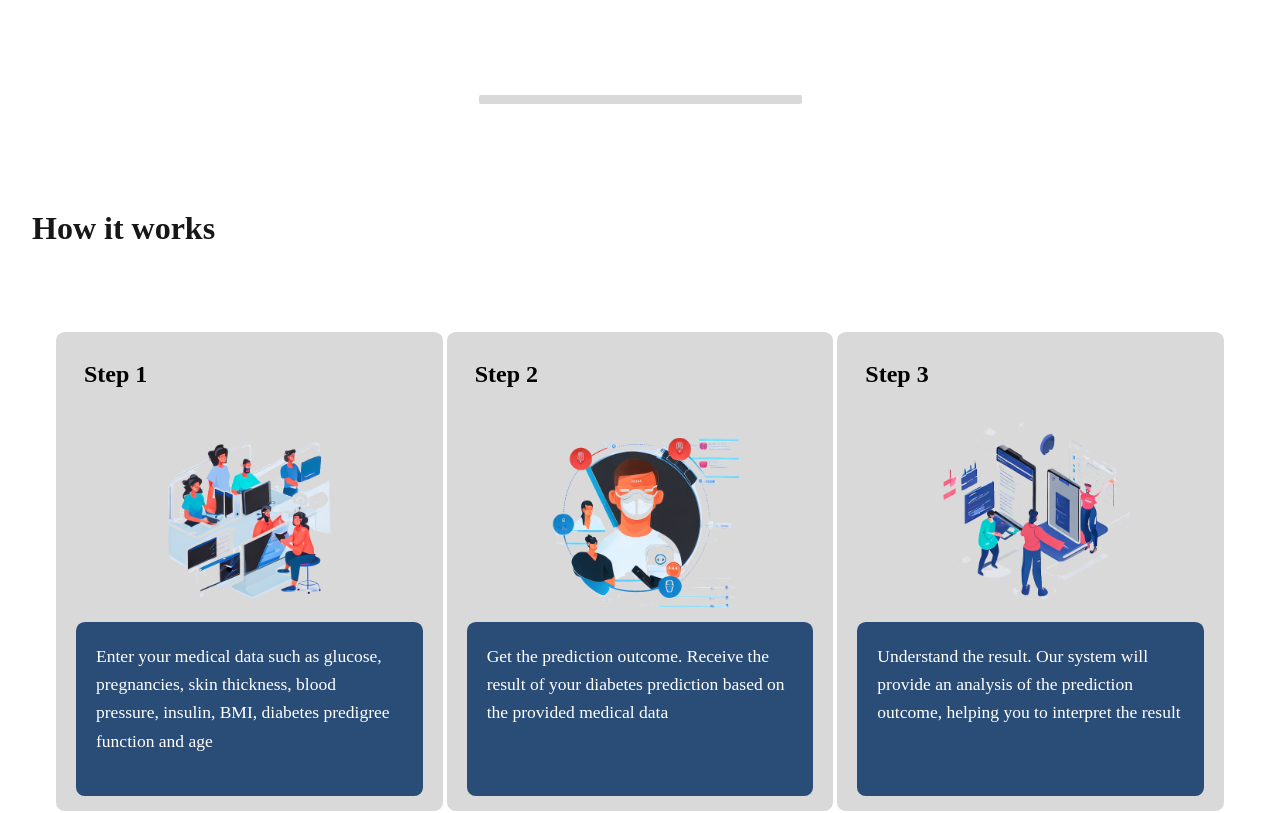
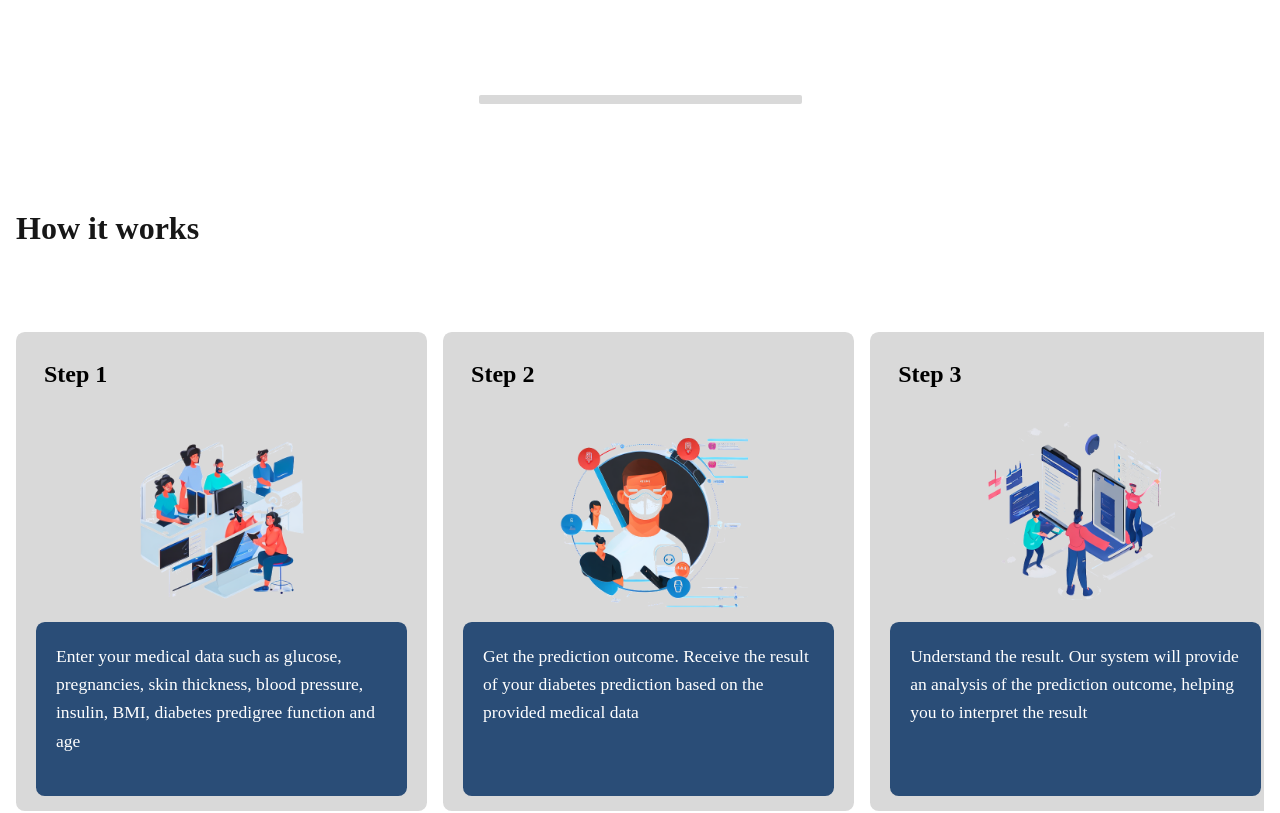
Before and after one commit to kollie-coder/diabetes-prediction-software, a React (Vite) app: page / in a window 1280 px wide. Shown: the part 680-1493 px from the top of the page. Built offline with nearby package versions, Linux system fonts and the light colour scheme.

Commit message:
15th commit

```diff
--- a/package.json
+++ b/package.json
@@ -13,11 +13,14 @@
     "@chakra-ui/react": "^2.8.2",
     "@emotion/react": "^11.11.3",
     "@emotion/styled": "^11.11.0",
+    "axios": "^1.6.7",
     "framer-motion": "^11.0.3",
     "react": "^18.2.0",
     "react-dom": "^18.2.0",
     "react-icons": "^5.0.1",
-    "react-router-dom": "^6.22.0"
+    "react-router-dom": "^6.22.0",
+    "react-slick": "^0.30.2",
+    "slick-carousel": "^1.8.1"
   },
   "devDependencies": {
     "@types/react": "^18.2.55",
--- a/src/components/Guide/Guide.jsx
+++ b/src/components/Guide/Guide.jsx
@@ -5,36 +5,19 @@ import Guides from './Guides'
 const Guide = () => {
   return (
     <>
-     <Box my={5} px={4}>
+     <Box my={5}>
 
 <Text color='#171717' fontSize='32px' fontFamily='Source Sans Pro'
   fontWeight={700} lineHeight='48px' py={{base:10, md:20}} mt={{base:20,md:0}}>
   How it works
 </Text>
 
-<Box>
+<Flex gap={4} flexDirection={"row"}>
 
-  <Grid
-    templateColumns={{
-
-      sm: "repeat(1, 1fr)",
-      md: "repeat(2, 1fr)",
-      lg: "repeat(3, 1fr)",
-      xl: "repeat(3, 1fr)",
-    }}
-    gap={1}
-    columnGap={1}
-    alignItems={"center"}
-    justifyItems={"center"}
-    mx="auto" // Center the grid horizontally
-    maxWidth="1200px" // Set max width for responsiveness
-    px={4} // Add horizontal padding
-  >
     <Guides />
 
-  </Grid>
 
-</Box>
+</Flex>
 
 </Box>
 
--- a/src/components/Guide/Guides.jsx
+++ b/src/components/Guide/Guides.jsx
@@ -7,16 +7,16 @@ import Guide3 from "../../assets/guide3.png";
 const Guides = () => {
   return (
     <>
-     <GridItem
-        overflow={"hidden"}
+    <Flex gap={4} overflowX="auto" sx={{ '&::-webkit-scrollbar': { display: 'none' } }}>
+
+<Box
   backgroundColor={"#D9D9D9"}
   borderRadius={"8.77px"}
-        width={"100%"} // Set width to 100%
+  width={"412.33px"} // Set width to 412.33px
   height={"479px"}
   mb={4} // Add margin bottom for spacing
 >
   <Box px={5}>
-
     <Text
       color='#000000'
       fontSize='24px'
@@ -28,17 +28,15 @@ const Guides = () => {
     >
       Step 1
     </Text>
-
     <Box display={"flex"} flexDirection={"column"} alignItems={"center"}>
       <Image src={Guide1} alt='guide1' w={"198.27px"} h={"198.27px"} objectFit={"cover"} pt={3} />
     </Box>
-
     <Box
-      padding={["3", "4", "5"]} // Adjust padding for different screen sizes
-      mt={["1", "2"]} // Adjust margin top for different screen sizes
+      padding={5}
+      mt={2}
       borderRadius={"8.77px"}
       backgroundColor={"#2A4D77"}
-      width={"100%"} // Set width to 100% to ensure it spans the entire grid item
+      width={"371.09px"}
       height={"173.7px"}
     >
       <Text
@@ -48,22 +46,19 @@ const Guides = () => {
         lineHeight={['22px', '24px', '28.07px']} // Adjust line height for different screen sizes
         fontWeight={400}
       >
-    Enter your medical data such as glucose, pregnancies, skin thickness,
-    blood pressure, insulin, BMI, diabetes predigree function and age
+        Enter your medical data such as glucose, pregnancies, skin thickness, blood pressure, insulin, BMI, diabetes predigree function and age
       </Text>
     </Box>
-
   </Box>
-
-      </GridItem>
+</Box>
 
 
 
-      <GridItem
-        overflow={"hidden"}
+      <Box
+
        backgroundColor={"#D9D9D9"}
        borderRadius={"8.77px"}
-        width={"100%"} // Set width to 100%
+       width={"412.33px"} // Set width to 412.33px
        height={"479px"}
        mb={4} // Add margin bottom for spacing
       >
@@ -86,11 +81,11 @@ const Guides = () => {
 
 
     <Box
-      padding={["3", "4", "5"]} // Adjust padding for different screen sizes
-      mt={["1", "2"]} // Adjust margin top for different screen sizes
+      padding={5}
+      mt={2}
       borderRadius={"8.77px"}
       backgroundColor={"#2A4D77"}
-      width={"100%"} // Set width to 100% to ensure it spans the entire grid item
+      width={"371.09px"}
       height={"173.7px"}
     >
       <Text
@@ -107,14 +102,14 @@ const Guides = () => {
 
      </Box>
 
-    </GridItem>
+    </Box>
 
 
-    <GridItem
-        overflow={"hidden"}
+    <Box
+
         backgroundColor={"#D9D9D9"}
         borderRadius={"8.77px"}
-        width={"100%"} // Set width to 100%
+        width={"412.33px"} // Set width to 412.33px
         height={"479px"}
         mb={4} // Add margin bottom for spacing
       >
@@ -138,11 +133,11 @@ const Guides = () => {
 
 
            <Box
-      padding={["3", "4", "5"]} // Adjust padding for different screen sizes
-      mt={["1", "2"]} // Adjust margin top for different screen sizes
+      padding={5}
+      mt={2}
       borderRadius={"8.77px"}
       backgroundColor={"#2A4D77"}
-      width={"100%"} // Set width to 100% to ensure it spans the entire grid item
+      width={"371.09px"}
       height={"173.7px"}
     >
       <Text
@@ -160,7 +155,10 @@ const Guides = () => {
 
      </Box>
 
-    </GridItem>
+    </Box>
+
+    </Flex>
+
 
 
     </>
--- a/src/pages/Predict/Predict.jsx
+++ b/src/pages/Predict/Predict.jsx
@@ -1,99 +1,163 @@
-import { Box, Button, Container, Flex, FormControl, FormLabel, HStack, Heading, Input, Stack } from '@chakra-ui/react'
-import React from 'react'
+import {
+  Box,
+  Button,
+  Container,
+  Flex,
+  FormControl,
+  FormLabel,
+  HStack,
+  Heading,
+  Input,
+  Stack,
+  Alert,
+  AlertIcon,
+} from '@chakra-ui/react';
+import { useState } from 'react';
+import axios from 'axios';
 
 const Predict = () => {
+  const [errorMessage, setErrorMessage] = useState('');
+
+  const handleSubmit = async () => {
+    // Get input values
+    const pregnancies = parseFloat(document.getElementById('pregnancies').value);
+    const glucose = parseFloat(document.getElementById('glucose').value);
+    const bloodPressure = parseFloat(document.getElementById('bloodPressure').value);
+    const skinThickness = parseFloat(document.getElementById('skinThickness').value);
+    const insulin = parseFloat(document.getElementById('insulin').value);
+    const bmi = parseFloat(document.getElementById('bmi').value);
+    const diabetesPedigreeFunction = parseFloat(document.getElementById('diabetesPedigreeFunction').value);
+    const age = parseFloat(document.getElementById('age').value);
+
+    // Validate input ranges
+    if (
+      pregnancies < 0 || pregnancies > 17 ||
+      glucose < 0 || glucose > 200 ||
+      bloodPressure < 0 || bloodPressure > 130 ||
+      skinThickness < 0 || skinThickness > 100 ||
+      insulin < 0 ||
+      bmi < 0 ||
+      diabetesPedigreeFunction < 0 ||
+      age < 0
+    ) {
+      setErrorMessage('Please ensure all fields are within the specified ranges.');
+      return;
+    }
+
+
+    const makeRequest = async () => {
+      const url = 'https://diabetes-prediction-wm9s.onrender.com/predict';
+      try {
+        const response = await axios.post(url, {
+          "no_of_preg": pregnancies,
+          "Glucose": glucose,
+          "BloodPressure": bloodPressure,
+          "SkinThickness": skinThickness,
+          "Insulin": insulin,
+          "BMI": bmi,
+          "DiabetesPedigreeFunction": diabetesPedigreeFunction,
+          "Age": age
+        });
+
+        // Handle response data
+        console.log(response.data);
+      } catch (error) {
+        // Handle errors
+        console.error('Error occurred:', error);
+      }
+    };
+
+    makeRequest();
+
+
+  };
+
   return (
-   <Container maxW={"container.xl"}>
-
+    <Container maxW={'container.xl'}>
       <Stack spacing={8}>
         <Heading
-       fontSize = '32px'
-    fontFamily ='Source Sans Pro'
-    fontWeight = {700}
-    lineHeight ='42px'>
+          fontSize="32px"
+          fontFamily="Source Sans Pro"
+          fontWeight={700}
+          lineHeight="42px"
+        >
           Fill out your medical data
         </Heading>
 
-     <HStack spacing={"24px"}>
-
+        <HStack spacing={'24px'}>
           <FormControl>
             <FormLabel>Pregnancies</FormLabel>
-  <Input placeholder='Pregnancies' />
+            <Input id="pregnancies" placeholder="Pregnancies" />
           </FormControl>
 
           <FormControl>
             <FormLabel>Glucose</FormLabel>
-  <Input placeholder='Glucose' />
+            <Input id="glucose" placeholder="Glucose" />
           </FormControl>
-
         </HStack>
 
-
-   <HStack spacing={"24px"}>
-
+        <HStack spacing={'24px'}>
           <FormControl>
             <FormLabel>BloodPressure</FormLabel>
-  <Input placeholder='BloodPressure' />
+            <Input id="bloodPressure" placeholder="BloodPressure" />
           </FormControl>
 
           <FormControl>
             <FormLabel>Skin Thickness</FormLabel>
-  <Input placeholder='Skin Thickness' />
+            <Input id="skinThickness" placeholder="Skin Thickness" />
           </FormControl>
-
         </HStack>
 
-
-   <HStack spacing={"24px"}>
-
+        <HStack spacing={'24px'}>
           <FormControl>
             <FormLabel>Insulin</FormLabel>
-  <Input placeholder='Insulin' />
+            <Input id="insulin" placeholder="Insulin" />
           </FormControl>
 
           <FormControl>
             <FormLabel>BMI</FormLabel>
-  <Input placeholder='BMI' />
+            <Input id="bmi" placeholder="BMI" />
           </FormControl>
-
         </HStack>
 
-   <HStack spacing={"24px"}>
-
+        <HStack spacing={'24px'}>
           <FormControl>
             <FormLabel>DiabetesPedigreeFunction</FormLabel>
-  <Input placeholder='DiabetesPedigreeFunction' />
+            <Input id="diabetesPedigreeFunction" placeholder="DiabetesPedigreeFunction" />
           </FormControl>
 
           <FormControl>
             <FormLabel>Age</FormLabel>
-  <Input placeholder='Age' />
+            <Input id="age" placeholder="Age" />
           </FormControl>
-
         </HStack>
 
-  <Flex justifyContent={"flex-end"}>
+        {errorMessage && (
+          <Alert status="error">
+            <AlertIcon />
+            {errorMessage}
+          </Alert>
+        )}
+
+        <Flex justifyContent={'flex-end'}>
           <Button
-  width = '170px'
-  height = '58px'
-  borderRadius = '24px'
-  backgroundColor = '#171717'
-  color = '#ffffff'
-  fontSize = '20px'
-  fontFamily = 'Source Sans Pro'
-  fontWeight = {500}
-  lineHeight = '26px'
+            width="170px"
+            height="58px"
+            borderRadius="24px"
+            backgroundColor="#171717"
+            color="#ffffff"
+            fontSize="20px"
+            fontFamily="Source Sans Pro"
+            fontWeight={500}
+            lineHeight="26px"
+            onClick={handleSubmit}
           >
             Continue
           </Button>
         </Flex>
+      </Stack>
+    </Container>
+  );
+};
 
-
-      </Stack>
-
-
-    </Container>
-  )
-}
-
-export default Predict
+export default Predict;
```
Also changed, not shown: 1 other file (tests, documents, lock files or other folders). Lines whose indentation alone changed are shown as unchanged.
